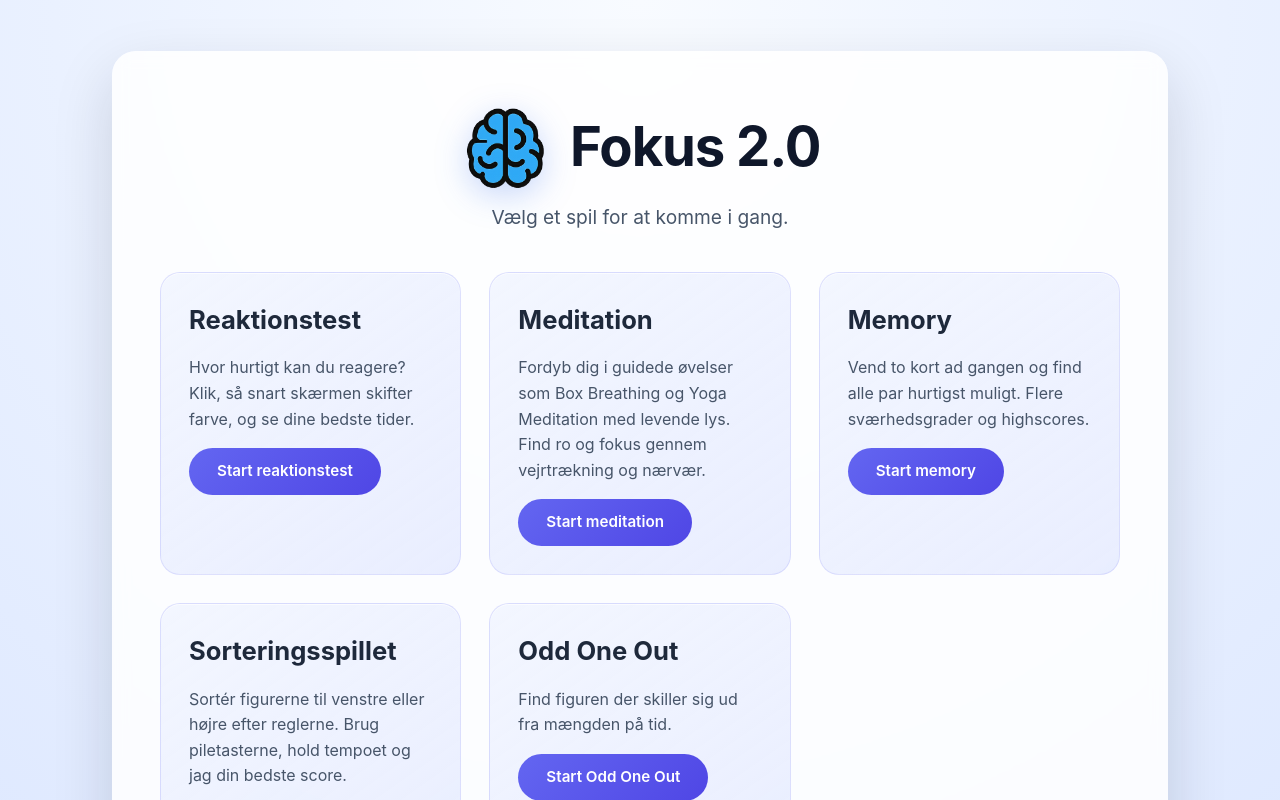
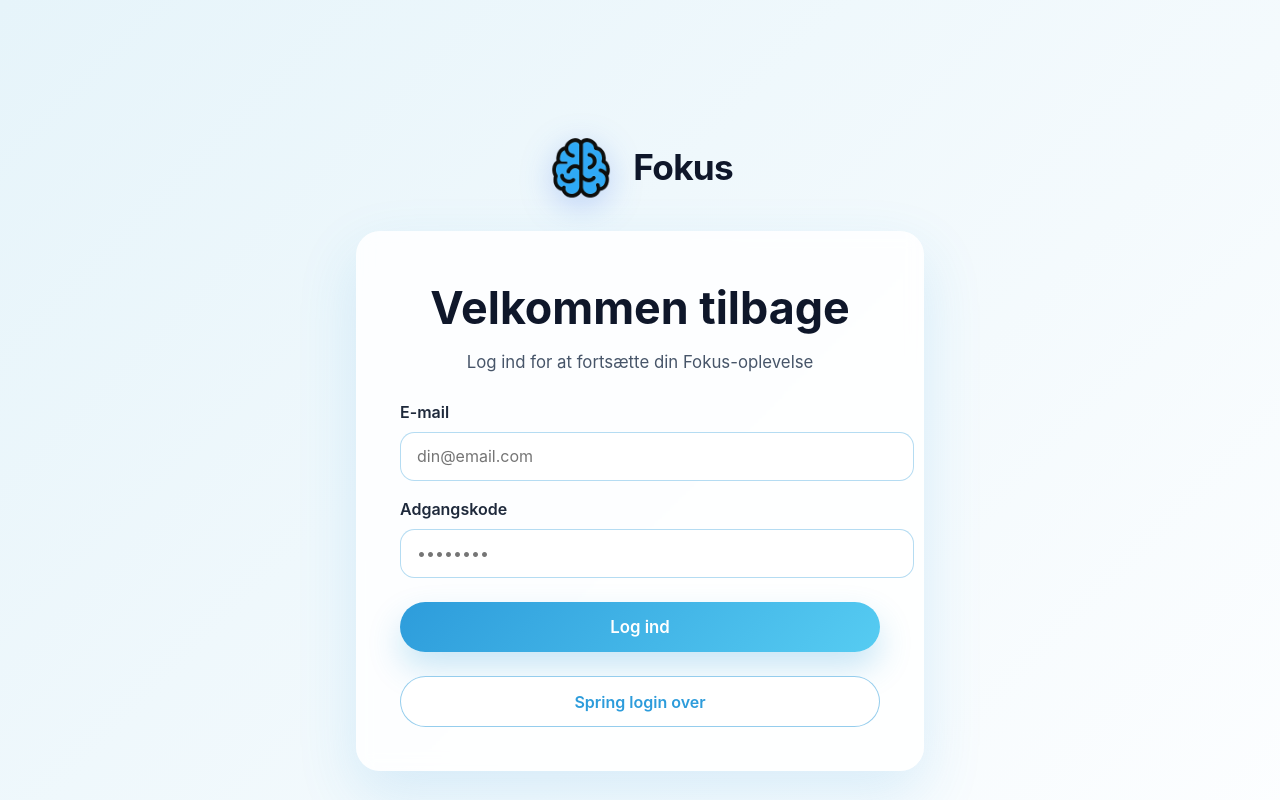
Before and after one commit to konradschantz/Fokus, a React (Vite) app: page / in a window 1280 px wide. Shown: the top 800 px of the page. Built offline with nearby package versions, Linux system fonts and the light colour scheme; no server answers.

Commit message:
feat(login): tilføj login-screen med 'spring login over' funktionalitet

```diff
--- a/src/App.tsx
+++ b/src/App.tsx
@@ -1,3 +1,4 @@
+import { useState } from 'react'
 import { Navigate, Outlet, Route, Routes } from 'react-router-dom'
 import './App.css'
 import Home from './screens/Home'
@@ -8,6 +9,7 @@ import MeditationHubScreen from './screens/MeditationHubScreen'
 import MeditationBoxBreathingScreen from './screens/MeditationBoxBreathingScreen'
 import MeditationYogaCandleScreen from './screens/MeditationYogaCandleScreen'
 import OddOneOutScreen from './screens/OddOneOutScreen'
+import LoginScreen from './screens/LoginScreen'
 
 function AppLayout() {
   return (
@@ -18,6 +20,19 @@ function AppLayout() {
 }
 
 function App() {
+  const [isLoggedIn, setIsLoggedIn] = useState(false)
+
+  if (!isLoggedIn) {
+    return (
+      <main
+        className="app"
+        style={{ background: 'linear-gradient(135deg, #E6F4FA 0%, #FDFEFF 100%)' }}
+      >
+        <LoginScreen onSkip={() => setIsLoggedIn(true)} />
+      </main>
+    )
+  }
+
   return (
     <Routes>
       <Route element={<AppLayout />}>
--- /dev/null
+++ b/src/screens/LoginScreen.tsx
@@ -0,0 +1,141 @@
+import { FormEvent, useState } from 'react'
+import BrandLogo from '../components/BrandLogo'
+
+type LoginScreenProps = {
+  onSkip: () => void
+}
+
+export default function LoginScreen({ onSkip }: LoginScreenProps) {
+  const [email, setEmail] = useState('')
+  const [password, setPassword] = useState('')
+
+  const handleSubmit = (event: FormEvent<HTMLFormElement>) => {
+    event.preventDefault()
+    // Placeholder for future authentication logic
+  }
+
+  return (
+    <div
+      style={{
+        width: 'min(480px, 100%)',
+        display: 'flex',
+        flexDirection: 'column',
+        alignItems: 'center',
+        gap: '1.75rem',
+      }}
+    >
+      <BrandLogo align="center" size={72} wordmarkSize="2.2rem" />
+
+      <div
+        className="menu"
+        style={{
+          width: '100%',
+          padding: 'clamp(2rem, 5vw, 2.75rem)',
+          display: 'flex',
+          flexDirection: 'column',
+          gap: '1.5rem',
+          boxShadow: '0 24px 60px rgba(45, 156, 219, 0.15)',
+        }}
+      >
+        <div style={{ textAlign: 'center', display: 'flex', flexDirection: 'column', gap: '0.5rem' }}>
+          <h1 style={{ margin: 0, fontSize: 'clamp(2rem, 5vw, 2.8rem)' }}>Velkommen tilbage</h1>
+          <p style={{ margin: 0, color: '#475569', fontSize: '1.05rem' }}>
+            Log ind for at fortsætte din Fokus-oplevelse
+          </p>
+        </div>
+
+        <form
+          onSubmit={handleSubmit}
+          style={{
+            display: 'flex',
+            flexDirection: 'column',
+            gap: '1rem',
+          }}
+        >
+          <label style={{ display: 'flex', flexDirection: 'column', gap: '0.5rem', color: '#1e293b', fontWeight: 600 }}>
+            E-mail
+            <input
+              type="email"
+              value={email}
+              onChange={(event) => setEmail(event.target.value)}
+              placeholder="din@email.com"
+              required
+              style={{
+                width: '100%',
+                padding: '0.85rem 1rem',
+                borderRadius: '0.9rem',
+                border: '1px solid rgba(45, 156, 219, 0.35)',
+                background: 'rgba(255, 255, 255, 0.9)',
+                boxShadow: 'inset 0 1px 0 rgba(255, 255, 255, 0.65)',
+                fontSize: '1rem',
+                fontFamily: 'inherit',
+                color: '#0f172a',
+              }}
+            />
+          </label>
+
+          <label style={{ display: 'flex', flexDirection: 'column', gap: '0.5rem', color: '#1e293b', fontWeight: 600 }}>
+            Adgangskode
+            <input
+              type="password"
+              value={password}
+              onChange={(event) => setPassword(event.target.value)}
+              placeholder="••••••••"
+              required
+              style={{
+                width: '100%',
+                padding: '0.85rem 1rem',
+                borderRadius: '0.9rem',
+                border: '1px solid rgba(45, 156, 219, 0.35)',
+                background: 'rgba(255, 255, 255, 0.9)',
+                boxShadow: 'inset 0 1px 0 rgba(255, 255, 255, 0.65)',
+                fontSize: '1rem',
+                fontFamily: 'inherit',
+                color: '#0f172a',
+              }}
+            />
+          </label>
+
+          <button
+            type="submit"
+            style={{
+              marginTop: '0.5rem',
+              padding: '0.95rem 1.5rem',
+              borderRadius: '999px',
+              border: 'none',
+              background: 'linear-gradient(135deg, #2D9CDB 0%, #56CCF2 100%)',
+              color: '#fff',
+              fontWeight: 600,
+              fontSize: '1.05rem',
+              fontFamily: 'inherit',
+              cursor: 'pointer',
+              boxShadow: '0 16px 32px rgba(45, 156, 219, 0.25)',
+              transition: 'transform 0.2s ease, box-shadow 0.2s ease',
+            }}
+          >
+            Log ind
+          </button>
+        </form>
+
+        <button
+          type="button"
+          onClick={onSkip}
+          style={{
+            padding: '0.9rem 1.5rem',
+            borderRadius: '999px',
+            border: '1px solid rgba(45, 156, 219, 0.5)',
+            background: '#fff',
+            color: '#2D9CDB',
+            fontWeight: 600,
+            fontSize: '1rem',
+            fontFamily: 'inherit',
+            cursor: 'pointer',
+            transition: 'transform 0.2s ease, box-shadow 0.2s ease',
+          }}
+        >
+          Spring login over
+        </button>
+      </div>
+    </div>
+  )
+}
```
